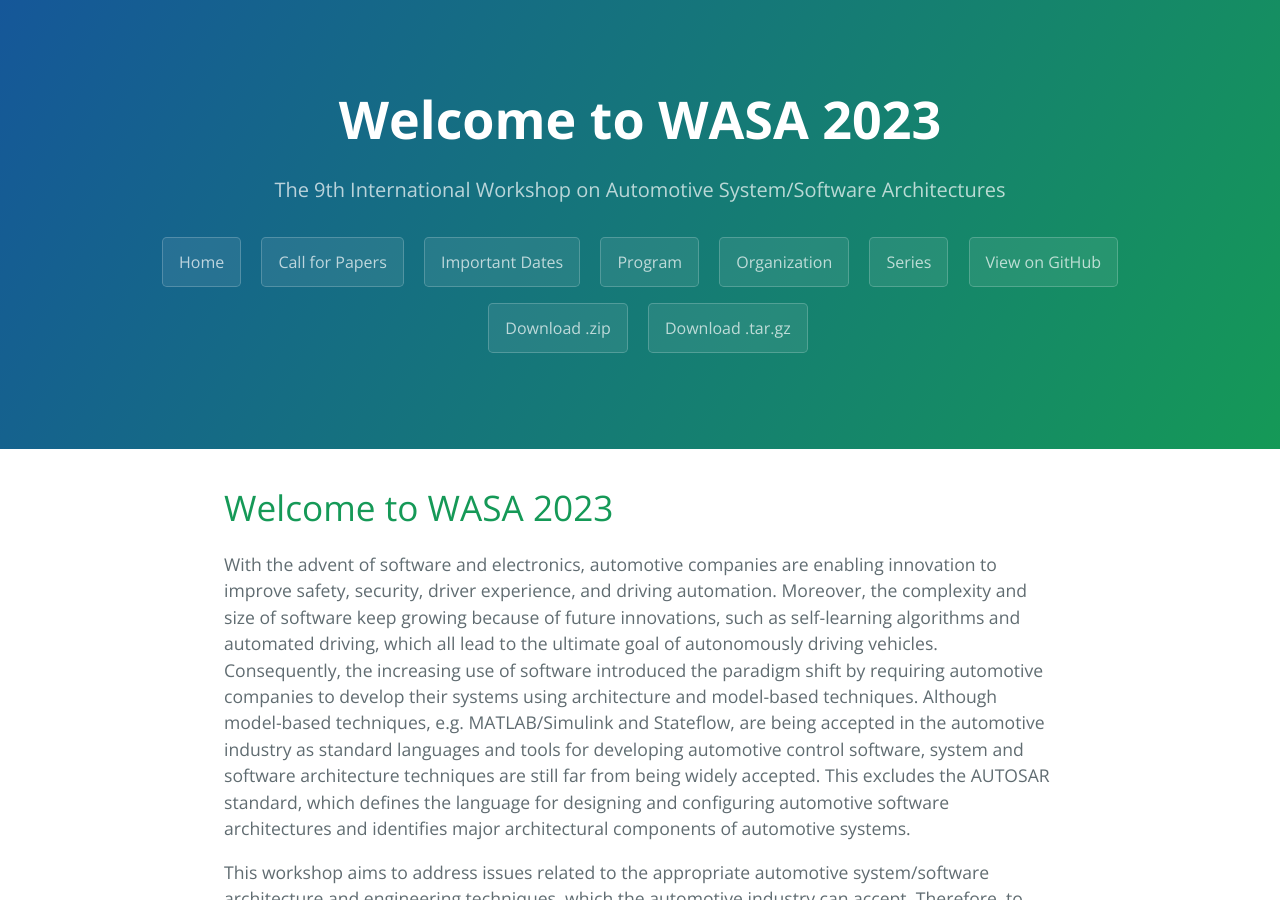
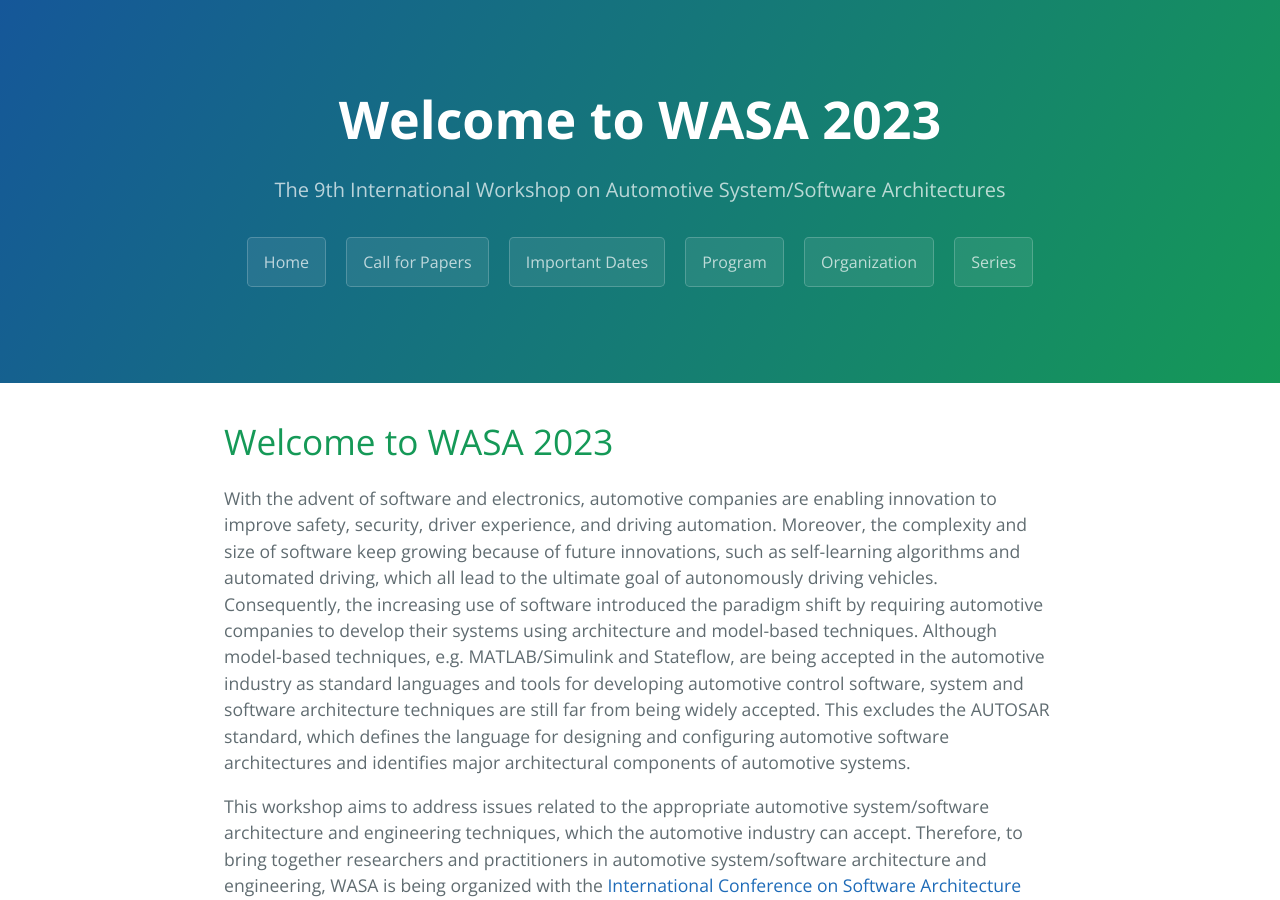
Before and after one commit to WASA-Workshop/2023, a Jekyll site: the page built from index.md, in a window 1280 px wide and 900 px high. Built offline with Jekyll 4.4.1, drawn with Linux system fonts in a browser that asks for light colours; our own code applies the rules of GitHub Pages for plain Markdown files.

Commit message:
Update default.html

```diff
--- a/_layouts/default.html
+++ b/_layouts/default.html
@@ -24,14 +24,6 @@
       <a href="#program" class="btn">Program</a>
       <a href="#organization" class="btn">Organization</a>
       <a href="#series" class="btn">Series</a>
-
-      <!--{% if site.github.is_project_page %}-->
-        <a href="{{ site.github.repository_url }}" class="btn">View on GitHub</a>
-      <!--{% endif %}
-      {% if site.show_downloads %}-->
-        <a href="{{ site.github.zip_url }}" class="btn">Download .zip</a>
-        <a href="{{ site.github.tar_url }}" class="btn">Download .tar.gz</a>
-      <!--{% endif %}-->
     </header>
 
     <main id="content" class="main-content" role="main">
```
